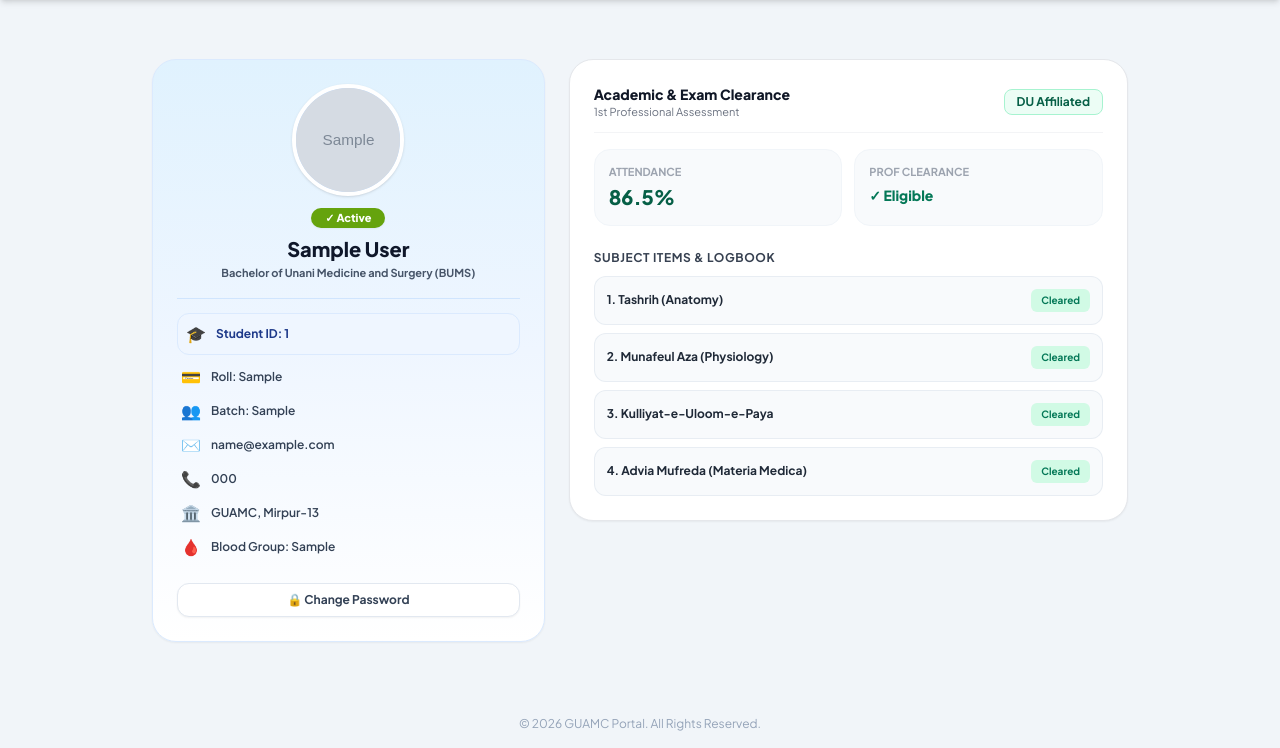
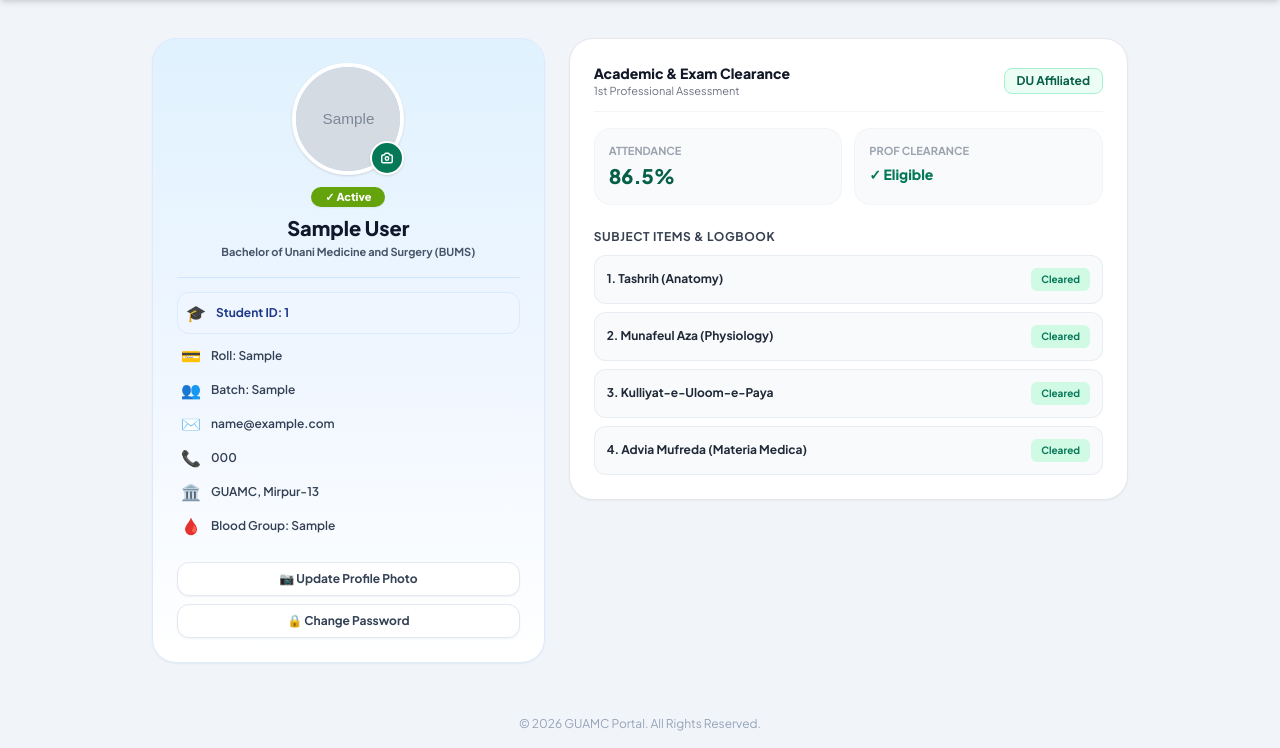
Before and after one commit to niloyxahc-dotcom/guamc-student-portal, a Flask app: page /dashboard in a window 1280 px wide. Shown: the part 52-800 px from the top of the page. Run offline with Flask 3, Linux system fonts and the light colour scheme; a user stored in the database is signed in; tables that the repository leaves empty hold one stand-in row (values such as "Sample post"); grey boxes marked "Sample" are stand-in pictures; some libraries are stand-ins or nearby versions.

Commit message:
Deploy complete production portal with official roster, photo upload, and password reset

```diff
--- a/app.py
+++ b/app.py
@@ -5,6 +5,7 @@ from flask import Flask, render_template, redirect, url_for, request, flash
 from flask_sqlalchemy import SQLAlchemy
 from flask_login import LoginManager, login_user, logout_user, login_required, current_user
 from werkzeug.security import generate_password_hash, check_password_hash
+from werkzeug.utils import secure_filename
 
 app = Flask(__name__)
 app.config['SECRET_KEY'] = 'guamc-master-portal-2026'
@@ -12,6 +13,11 @@ app.config['SECRET_KEY'] = 'guamc-master-portal-2026'
 basedir = os.path.abspath(os.path.dirname(__file__))
 app.config['SQLALCHEMY_DATABASE_URI'] = 'sqlite:///' + os.path.join(basedir, 'portal_master_live.db')
 app.config['SQLALCHEMY_TRACK_MODIFICATIONS'] = False
+
+UPLOAD_FOLDER = os.path.join(basedir, 'static', 'uploads')
+os.makedirs(UPLOAD_FOLDER, exist_ok=True)
+app.config['UPLOAD_FOLDER'] = UPLOAD_FOLDER
+ALLOWED_EXTENSIONS = {'png', 'jpg', 'jpeg', 'webp'}
 
 from models import db, Student
 db.init_app(app)
@@ -24,7 +30,26 @@ login_manager.login_view = 'login'
 def load_user(user_id):
     return Student.query.get(int(user_id))
 
-# অফিসিয়াল রোল শিটের মাস্টার ডেটা
+def allowed_file(filename):
+    return '.' in filename and filename.rsplit('.', 1)[1].lower() in ALLOWED_EXTENSIONS
+
+def format_drive_image_url(url):
+    if not url:
+        return ""
+    url = str(url).strip()
+    if "drive.google.com" in url:
+        file_id = ""
+        id_match = re.search(r'id=([a-zA-Z0-9_-]+)', url)
+        if id_match:
+            file_id = id_match.group(1)
+        else:
+            d_match = re.search(r'/d/([a-zA-Z0-9_-]+)', url)
+            if d_match:
+                file_id = d_match.group(1)
+        if file_id:
+            return f"https://lh3.googleusercontent.com/d/{file_id}"
+    return url
+
 OFFICIAL_STUDENTS = {
     # --- BUMS ---
     "ARBIN HOSSAIN": {"roll": "01", "course": "BUMS", "name": "MD. ARBIN HOSSAIN PURNA"},
@@ -82,7 +107,6 @@ def generate_diu_id(batch, course, roll_two_digit):
     c_code = "2" if ('BAMS' in course_str or 'AYURVEDIC' in course_str) else "1"
     return f"37{c_code}{roll_two_digit}"
 
-# সার্ভার চালুর সময় ডেটাবেস ইনিশিয়ালাইজেশন
 with app.app_context():
     db.create_all()
     csv_path = os.path.join(basedir, 'students.csv')
@@ -116,7 +140,11 @@ with app.app_context():
                     student.blood_group = clean_r.get('blood_group', 'A+')
                     student.gender = clean_r.get('gender', '')
                     student.date_of_birth = clean_r.get('date_of_birth', '')
-                    student.photo = clean_r.get('photo', '')
+
+                    raw_photo = clean_r.get('photo', '')
+                    if not student.photo or 'drive.google.com' in student.photo:
+                        student.photo = format_drive_image_url(raw_photo)
+
                     student.unique_id = generate_diu_id('37', official_course, official_roll)
                     student.password_hash = generate_password_hash('guamc123')
 
@@ -124,7 +152,6 @@ with app.app_context():
         except Exception as e:
             print("CSV Startup Sync Notice:", e)
 
-# লগইন
 @app.route('/', methods=['GET', 'POST'])
 def login():
     if current_user.is_authenticated:
@@ -160,7 +187,32 @@ def login():
 
     return render_template('login.html')
 
-# পাসওয়ার্ড পরিবর্তন
+@app.route('/upload-photo', methods=['POST'])
+@login_required
+def upload_photo():
+    if 'photo' not in request.files:
+        flash('No file selected!', 'danger')
+        return redirect(url_for('dashboard'))
+
+    file = request.files['photo']
+    if file.filename == '':
+        flash('No file selected!', 'danger')
+        return redirect(url_for('dashboard'))
+
+    if file and allowed_file(file.filename):
+        ext = file.filename.rsplit('.', 1)[1].lower()
+        filename = f"user_{current_user.id}_{current_user.unique_id}.{ext}"
+        filepath = os.path.join(app.config['UPLOAD_FOLDER'], filename)
+        file.save(filepath)
+
+        current_user.photo = url_for('static', filename=f'uploads/{filename}')
+        db.session.commit()
+        flash('Profile photo updated successfully!', 'success')
+    else:
+        flash('Allowed formats: JPG, PNG, JPEG, WEBP', 'warning')
+
+    return redirect(url_for('dashboard'))
+
 @app.route('/change-password', methods=['GET', 'POST'])
 @login_required
 def change_password():
@@ -188,7 +240,6 @@ def change_password():
 
     return render_template('change_password.html')
 
-# স্টুডেন্ট ড্যাশবোর্ড
 @app.route('/dashboard')
 @login_required
 def dashboard():
@@ -214,7 +265,6 @@ def dashboard():
 def academic():
     return redirect(url_for('dashboard'))
 
-# লগআউট
 @app.route('/logout')
 @login_required
 def logout():
--- a/templates/dashboard.html
+++ b/templates/dashboard.html
@@ -14,7 +14,7 @@
 </head>
 <body class="min-h-screen flex flex-col justify-between">
 
-    <!-- Sticky Navigation Header -->
+    <!-- Header Navigation -->
     <header class="bg-[#124e3f] text-white sticky top-0 z-50 shadow-md">
         <div class="max-w-7xl mx-auto px-4 sm:px-6 py-2.5 flex items-center justify-between gap-4">
 
@@ -52,7 +52,7 @@
 
         </div>
 
-        <!-- Mobile Scrollable Sub-menu -->
+        <!-- Mobile Scroll Menu -->
         <div class="lg:hidden flex items-center gap-4 px-4 py-2 bg-[#0e3f33] text-[11px] font-medium text-emerald-200 overflow-x-auto no-scrollbar border-t border-emerald-800/60">
             <a href="{{ url_for('dashboard') }}" class="text-white font-bold shrink-0">Dashboard</a>
             <a href="#" class="shrink-0 hover:text-white">Results</a>
@@ -66,7 +66,7 @@
         </div>
     </header>
 
-    <!-- Main Content Grid -->
+    <!-- Main Container Grid -->
     <main class="max-w-5xl w-full mx-auto p-4 sm:p-6 my-auto">
 
         {% with messages = get_flashed_messages(with_categories=true) %}
@@ -84,14 +84,28 @@
             <!-- Left Side: Profile Card -->
             <div class="md:col-span-5 bg-gradient-to-b from-[#e0f2fe] via-[#eff6ff] to-white rounded-3xl shadow-sm border border-blue-100 p-6 flex flex-col items-center text-center">
 
-                <div class="w-28 h-28 rounded-full overflow-hidden border-4 border-white shadow bg-blue-200 flex items-center justify-center mb-3">
-                    {% if current_user.photo %}
-                        <img src="{{ current_user.photo }}" alt="{{ current_user.name_english }}" class="w-full h-full object-cover">
-                    {% else %}
-                        <svg class="w-16 h-16 text-blue-500" fill="currentColor" viewBox="0 0 24 24">
-                            <path d="M12 12c2.21 0 4-1.79 4-4s-1.79-4-4-4-4 1.79-4 4 1.79 4 4 4zm0 2c-2.67 0-8 1.34-8 4v2h16v-2c0-2.66-5.33-4-8-4z"/>
+                <!-- Avatar with Upload Button -->
+                <div class="relative group mb-3">
+                    <div class="w-28 h-28 rounded-full overflow-hidden border-4 border-white shadow bg-blue-200 flex items-center justify-center">
+                        {% if current_user.photo %}
+                            <img src="{{ current_user.photo }}" alt="{{ current_user.name_english }}" class="w-full h-full object-cover" onerror="this.src='https://ui-avatars.com/api/?name={{ current_user.name_english }}&background=0D8ABC&color=fff'">
+                        {% else %}
+                            <svg class="w-16 h-16 text-blue-500" fill="currentColor" viewBox="0 0 24 24">
+                                <path d="M12 12c2.21 0 4-1.79 4-4s-1.79-4-4-4-4 1.79-4 4 1.79 4 4 4zm0 2c-2.67 0-8 1.34-8 4v2h16v-2c0-2.66-5.33-4-8-4z"/>
+                            </svg>
+                        {% endif %}
+                    </div>
+
+                    <form id="photoForm" action="{{ url_for('upload_photo') }}" method="POST" enctype="multipart/form-data" class="hidden">
+                        <input type="file" name="photo" id="photoInput" accept="image/*" onchange="document.getElementById('photoForm').submit();">
+                    </form>
+
+                    <button type="button" onclick="document.getElementById('photoInput').click();" title="Change Photo" class="absolute bottom-0 right-0 bg-emerald-700 hover:bg-emerald-800 text-white p-2 rounded-full shadow border-2 border-white transition flex items-center justify-center">
+                        <svg class="w-3.5 h-3.5" fill="none" stroke="currentColor" viewBox="0 0 24 24">
+                            <path stroke-linecap="round" stroke-linejoin="round" stroke-width="2.5" d="M3 9a2 2 0 012-2h.93a2 2 0 001.664-.89l.812-1.22A2 2 0 0110.07 4h3.86a2 2 0 011.664.89l.812 1.22A2 2 0 0018.07 7H19a2 2 0 012 2v9a2 2 0 01-2 2H5a2 2 0 01-2-2V9z"/>
+                            <path stroke-linecap="round" stroke-linejoin="round" stroke-width="2.5" d="M15 13a3 3 0 11-6 0 3 3 0 016 0z"/>
                         </svg>
-                    {% endif %}
+                    </button>
                 </div>
 
                 <span class="inline-flex items-center px-3.5 py-0.5 rounded-full text-[11px] font-black bg-[#65a30d] text-white mb-2 shadow-sm">
@@ -148,7 +162,10 @@
                     </div>
                 </div>
 
-                <div class="w-full pt-4 mt-2">
+                <div class="w-full pt-4 mt-2 flex flex-col gap-2">
+                    <button type="button" onclick="document.getElementById('photoInput').click();" class="w-full py-2 px-3 bg-white hover:bg-slate-50 border border-slate-200 text-slate-700 rounded-xl font-bold text-xs flex items-center justify-center gap-2 transition shadow-sm">
+                        <span>📷 Update Profile Photo</span>
+                    </button>
                     <a href="{{ url_for('change_password') }}" class="w-full py-2 px-3 bg-white hover:bg-slate-50 border border-slate-200 text-slate-700 rounded-xl font-bold text-xs flex items-center justify-center gap-2 transition shadow-sm">
                         <span>🔒 Change Password</span>
                     </a>
```
